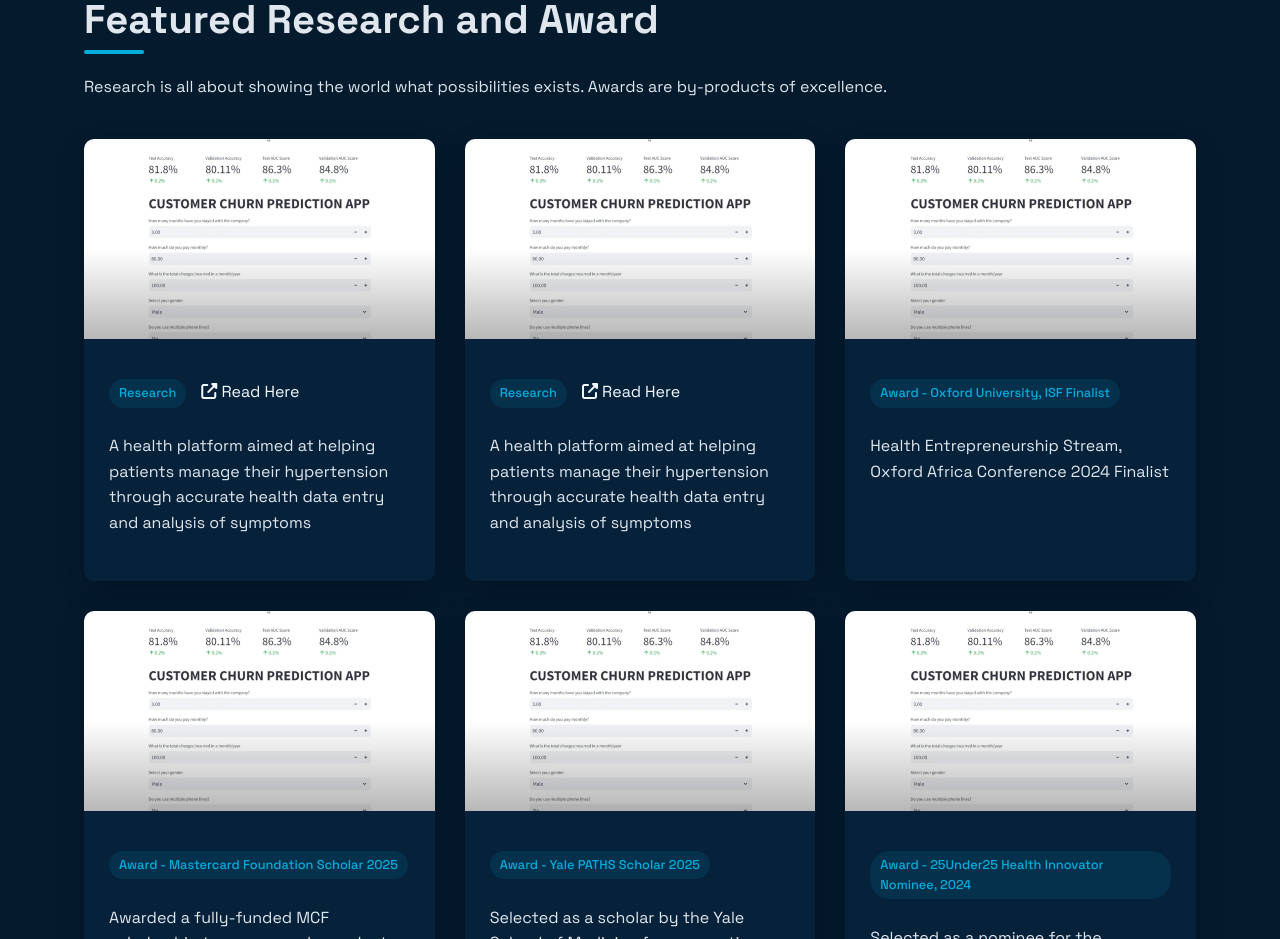
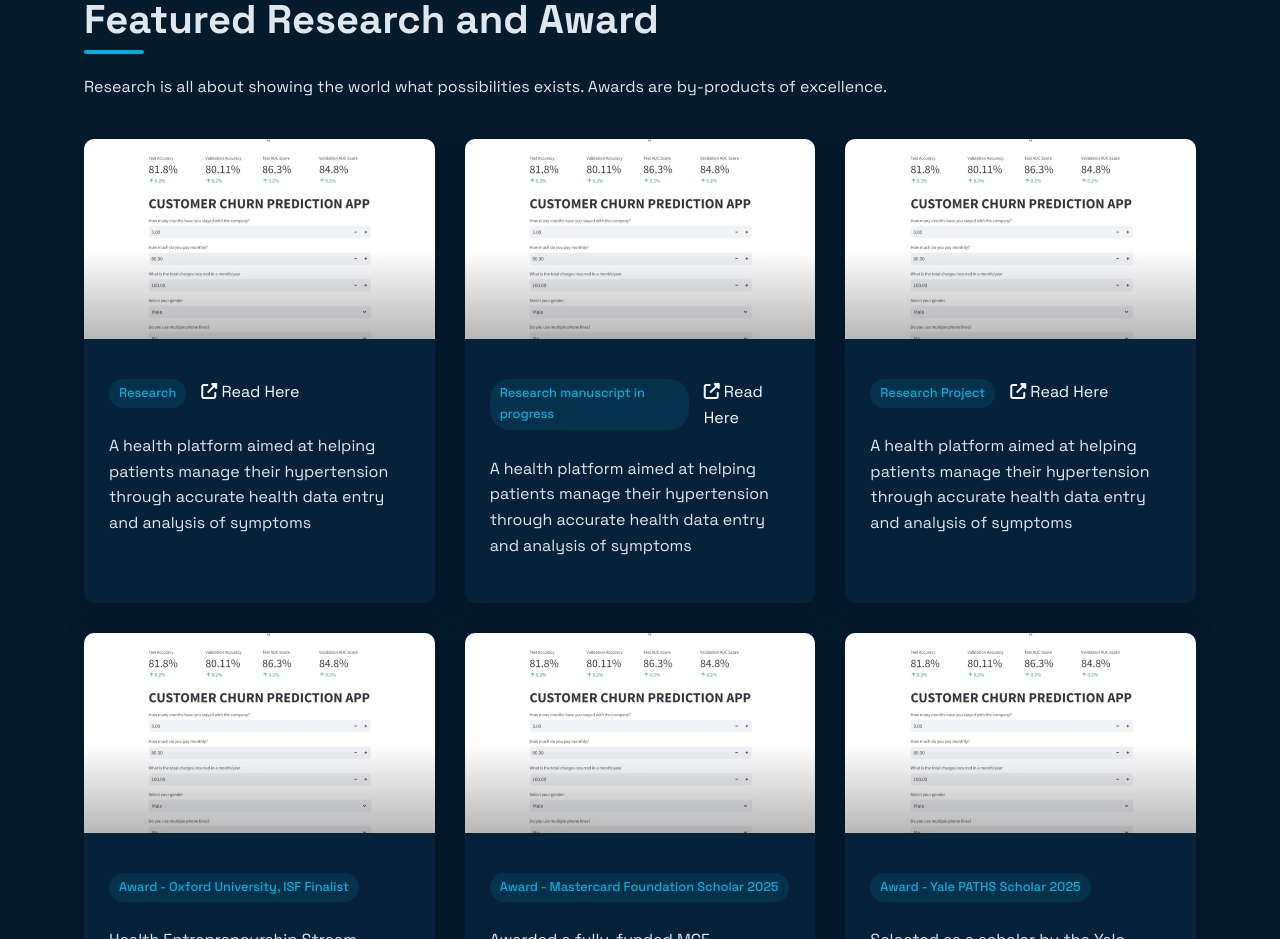
Before and after one commit to favouralgo/fm, a React (Vite) app: page / in a window 1280 px wide. Shown: the part 2720-3659 px from the top of the page. Built offline with nearby package versions, Linux system fonts and the light colour scheme.

Commit message:
feat: add research and award section

```diff
--- a/src/portfolio.jsx
+++ b/src/portfolio.jsx
@@ -396,19 +396,34 @@
                           <p className="project-desc">A health platform aimed at helping patients manage their hypertension through accurate health data entry and analysis of symptoms</p>
                         </div>
                       </div>
-                      <div className="project-card">
+
+                       <div className="project-card">
                           <div class="project-img">
                             <img src= {customerChurnImage} alt="Customer Churn Prediction" />
                           </div>
                         <div className="project-content">
                           <div class="project-links">
-                            <span className="tech-tag">Research</span>
+                            <span className="tech-tag">Research manuscript in progress</span>
                             <a href="https://canisa-health-wesbite.vercel.app/" target="_blank"><i class="fas fa-external-link-alt"></i> Read Here</a>
                           </div>
                           <br />
                           <p className="project-desc">A health platform aimed at helping patients manage their hypertension through accurate health data entry and analysis of symptoms</p>
                         </div>
                       </div>
+
+                        <div className="project-card">
+                          <div class="project-img">
+                            <img src= {customerChurnImage} alt="Customer Churn Prediction" />
+                          </div>
+                         <div className="project-content">
+                          <div class="project-links">
+                            <span className="tech-tag">Research Project</span>
+                            <a href="https://canisa-health-wesbite.vercel.app/" target="_blank"><i class="fas fa-external-link-alt"></i> Read Here</a>
+                          </div>
+                          <br />
+                          <p className="project-desc">A health platform aimed at helping patients manage their hypertension through accurate health data entry and analysis of symptoms</p>
+                         </div>
+                       </div>
 
                         <div className="project-card">
                           <div class="project-img">
```
